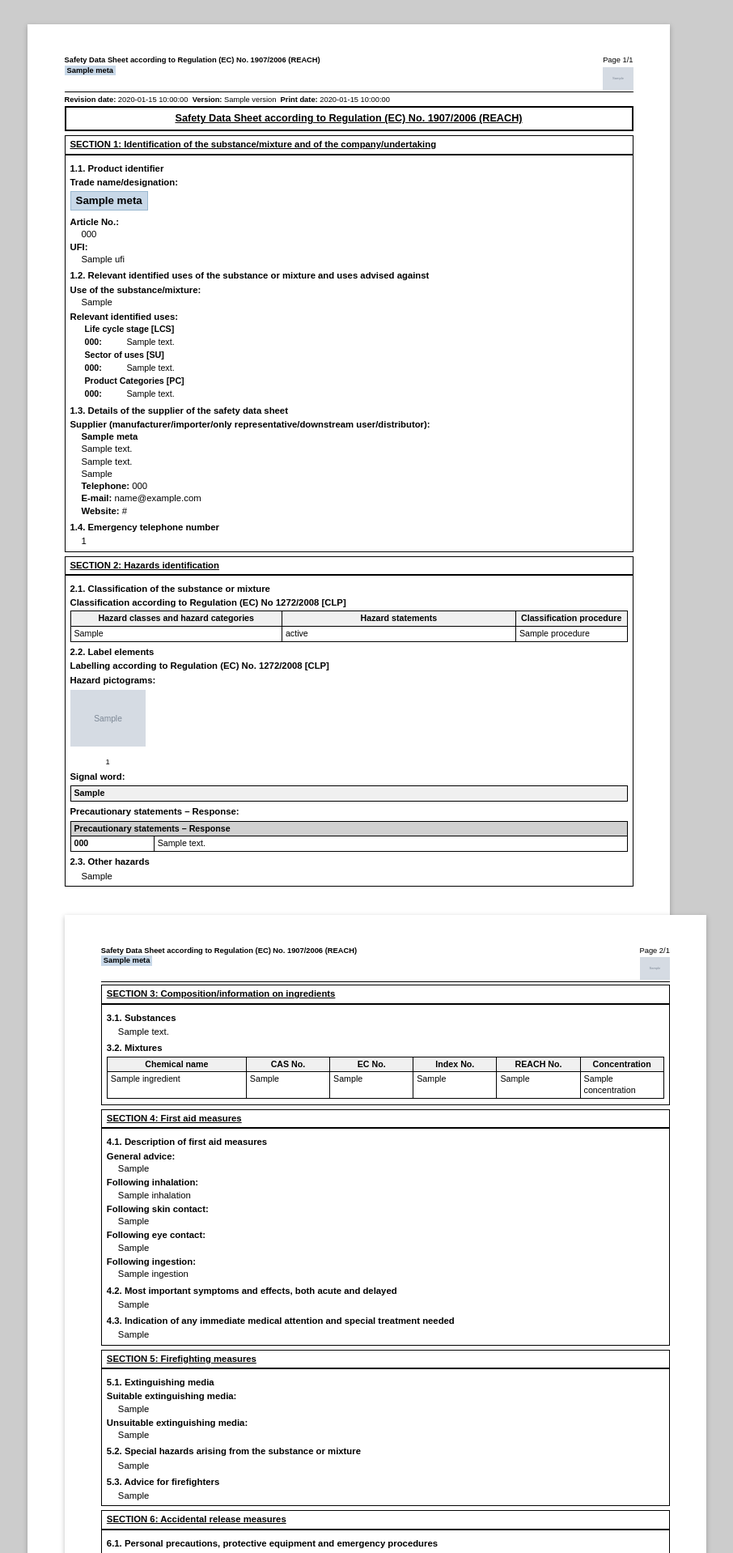
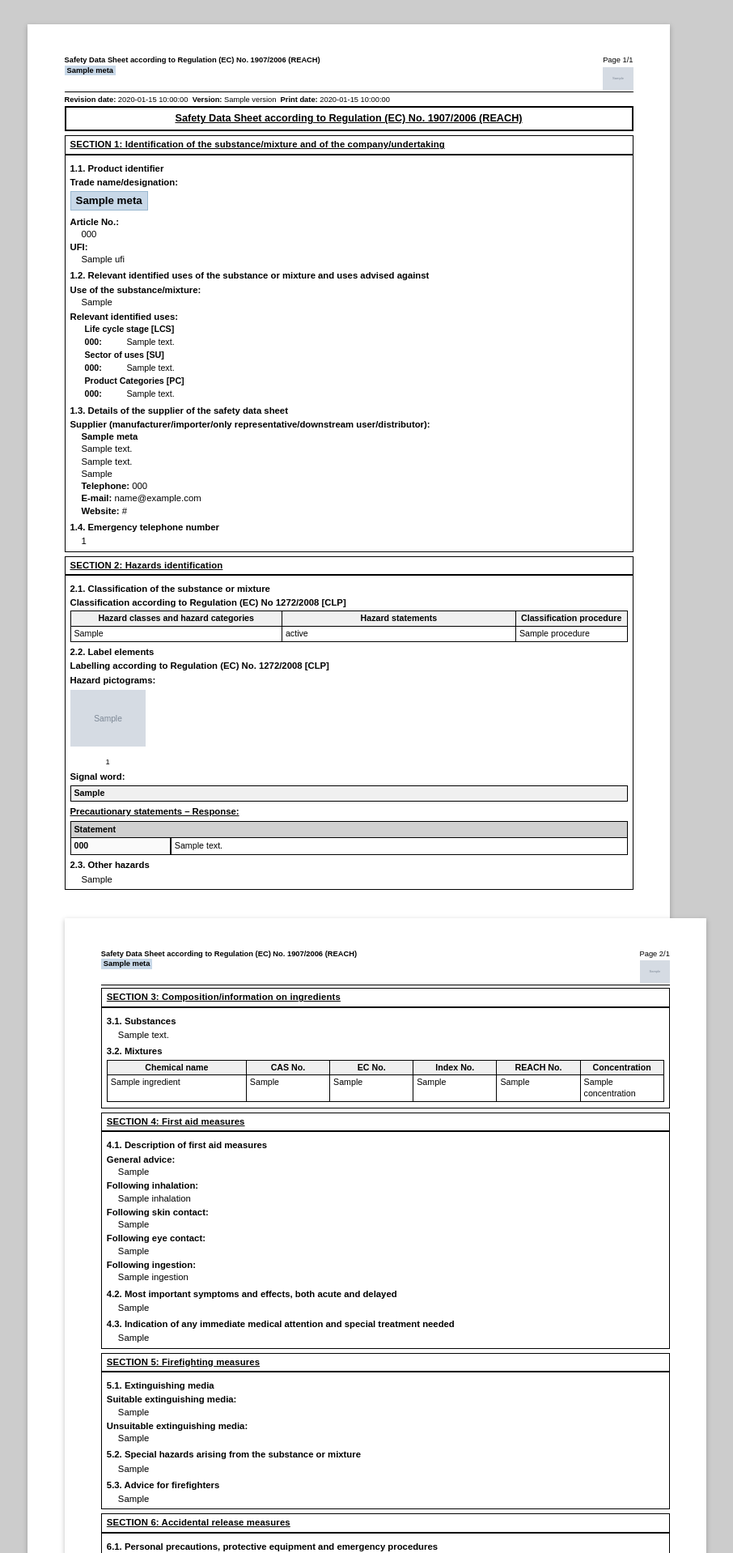
Before and after one commit to cytochromxxx/SDS-Translate, a Flask app: template FINAL/templates/sds_template_final.html in a window 1280 px wide. Shown: the top 1918 px of the page at 81% size, without its empty margins (209-1115 px from the left). Run offline with Flask 3, Linux system fonts and the light colour scheme; the template is opened without the code that fills it: most values are stand-ins (such as "Sample title", 1, 10 or a date in 2020); grey boxes marked "Sample" are stand-in pictures.

Commit message:
refine: improve precautionary statements table formatting & underlines

```diff
--- a/FINAL/templates/sds_template_final.html
+++ b/FINAL/templates/sds_template_final.html
@@ -43,7 +43,7 @@ body {
 /* ── Sections ── */
 .section { border:1px solid #000; margin-bottom:5px; }
 .sec-head { border-bottom:2px solid #000; padding:3px 6px; font-size:8.5pt;
-             font-weight:bold; text-decoration:underline; }
+             font-weight:bold; text-decoration:underline; text-align:left; letter-spacing:0.1pt; }
 .sec-body { padding:4px 6px; }
 .sh  { font-weight:bold; font-size:8.5pt; margin-top:5px; margin-bottom:2px; }
 .ssh { font-weight:bold; font-size:8pt;   margin-top:4px; margin-bottom:1px; }
@@ -183,26 +183,26 @@ th { font-weight:bold; background:#f0f0f0; }
     {% endif %}
 
     {% if sections.section2_2.labelling.precautionary_statements.prevention %}
-    <div class="b" style="margin-top:5px;">Precautionary statements – Prevention:</div>
-    <table style="width:100%; border-collapse:collapse; margin:3px 0;">
-      <tr><th colspan="2" style="border:1px solid #000; padding:2px 4px; background:#d0d0d0; font-weight:bold; text-align:left;">Precautionary statements – Prevention</th></tr>
+    <div class="b" style="margin-top:5px; text-decoration:underline;">Precautionary statements – Prevention:</div>
+    <table style="width:100%; border-collapse:collapse; margin:3px 0 5px 0;">
+      <tr><th colspan="2" style="border:1px solid #000; padding:3px 4px; background:#d0d0d0; font-weight:bold; text-align:left; font-size:8pt;">Statement</th></tr>
       {% for item in sections.section2_2.labelling.precautionary_statements.prevention %}
-      <tr style="background:{% if loop.index0 % 2 == 1 %}#ededed{% endif %}">
-        <td style="border:1px solid #000; padding:2px 4px; width:15%; font-weight:bold;">{{ item.code }}</td>
-        <td style="border:1px solid #000; padding:2px 4px;">{{ item.text }}</td>
+      <tr style="background:{% if loop.index0 % 2 == 1 %}#f5f5f5{% endif %}">
+        <td style="border:1px solid #000; padding:3px 4px; width:18%; font-weight:bold; background:#fafafa; border-right:2px solid #000;">{{ item.code }}</td>
+        <td style="border:1px solid #000; padding:3px 4px; font-size:8pt;">{{ item.text }}</td>
       </tr>
       {% endfor %}
     </table>
     {% endif %}
 
     {% if sections.section2_2.labelling.precautionary_statements.response %}
-    <div class="b" style="margin-top:5px;">Precautionary statements – Response:</div>
-    <table style="width:100%; border-collapse:collapse; margin:3px 0;">
-      <tr><th colspan="2" style="border:1px solid #000; padding:2px 4px; background:#d0d0d0; font-weight:bold; text-align:left;">Precautionary statements – Response</th></tr>
+    <div class="b" style="margin-top:5px; text-decoration:underline;">Precautionary statements – Response:</div>
+    <table style="width:100%; border-collapse:collapse; margin:3px 0 5px 0;">
+      <tr><th colspan="2" style="border:1px solid #000; padding:3px 4px; background:#d0d0d0; font-weight:bold; text-align:left; font-size:8pt;">Statement</th></tr>
       {% for item in sections.section2_2.labelling.precautionary_statements.response %}
-      <tr style="background:{% if loop.index0 % 2 == 1 %}#ededed{% endif %}">
-        <td style="border:1px solid #000; padding:2px 4px; width:15%; font-weight:bold;">{{ item.code }}</td>
-        <td style="border:1px solid #000; padding:2px 4px;">{{ item.text }}</td>
+      <tr style="background:{% if loop.index0 % 2 == 1 %}#f5f5f5{% endif %}">
+        <td style="border:1px solid #000; padding:3px 4px; width:18%; font-weight:bold; background:#fafafa; border-right:2px solid #000;">{{ item.code }}</td>
+        <td style="border:1px solid #000; padding:3px 4px; font-size:8pt;">{{ item.text }}</td>
       </tr>
       {% endfor %}
     </table>
```
